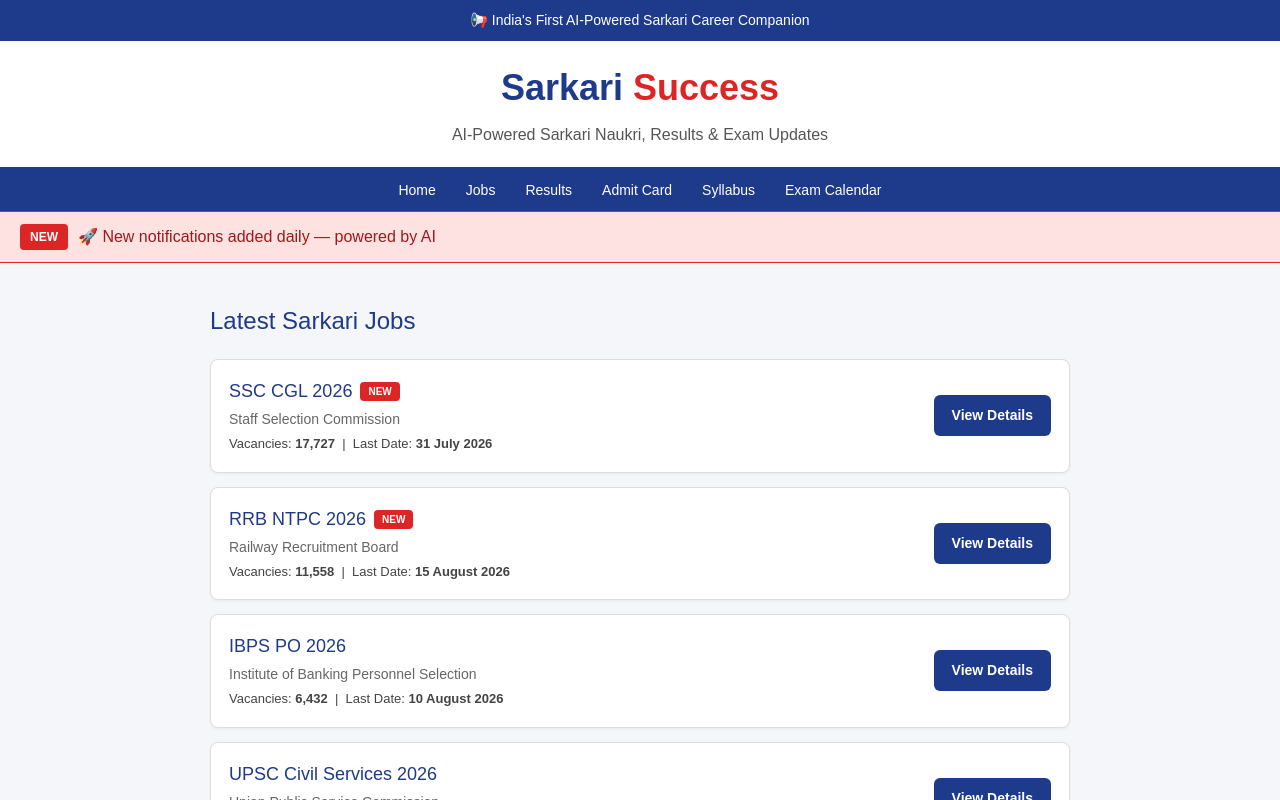
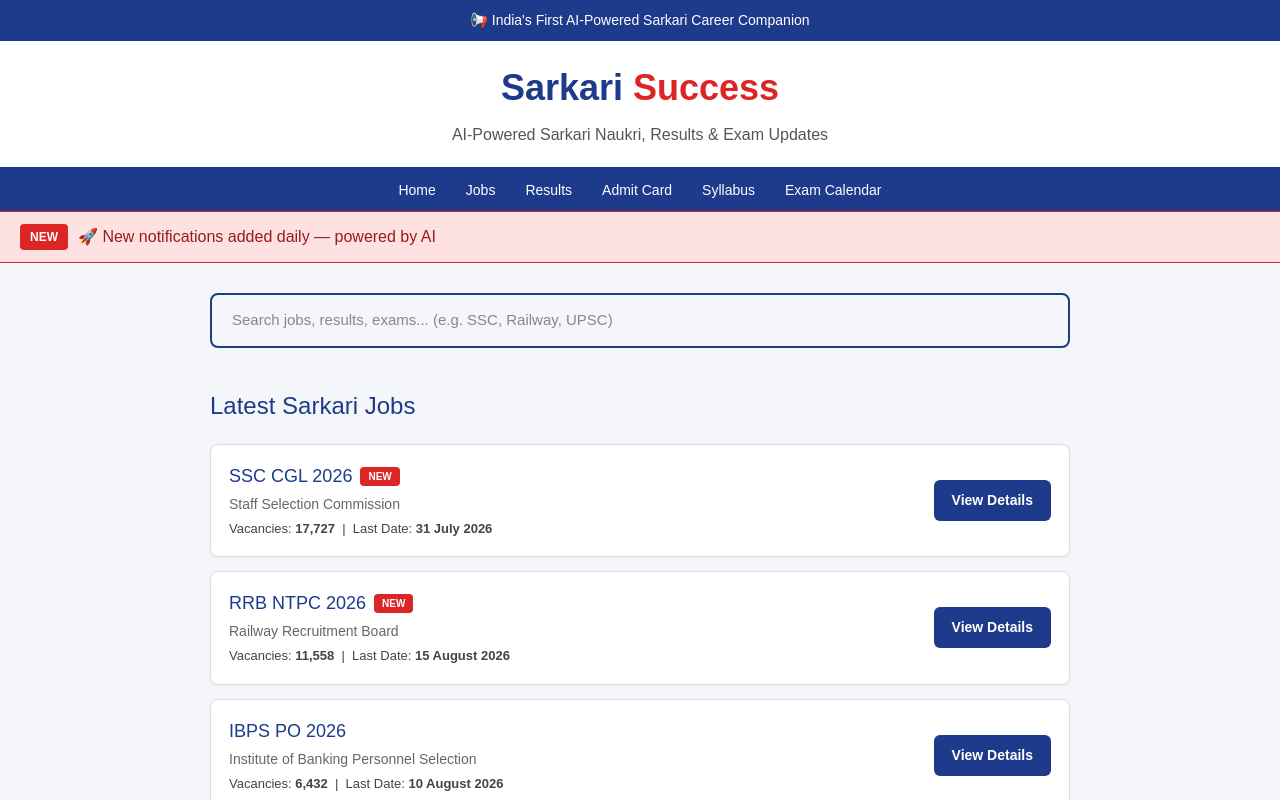
Before and after one commit to kalptaru99/sarkari-success, a Next.js app: page / in a window 1280 px wide. Shown: the top 800 px of the page. Built offline with nearby package versions, Linux system fonts and the light colour scheme.

Commit message:
add search bar with real-time filtering

```diff
--- a/src/app/page.js
+++ b/src/app/page.js
@@ -1,4 +1,8 @@
+"use client";
+import { useState } from "react";
+
 export default function Home() {
+  const [searchQuery, setSearchQuery] = useState("");
   const jobs = [
     {
       title: "SSC CGL 2026",
@@ -75,7 +79,25 @@
           🚀 New notifications added daily — powered by AI
         </span>
       </div>
-
+{/* Search Bar */}
+      <div style={{ maxWidth: '900px', margin: '30px auto 0', padding: '0 20px' }}>
+        <input
+          type="text"
+          placeholder="Search jobs, results, exams... (e.g. SSC, Railway, UPSC)"
+          value={searchQuery}
+          onChange={(e) => setSearchQuery(e.target.value)}
+          style={{
+            width: '100%',
+            padding: '14px 20px',
+            fontSize: '15px',
+            border: '2px solid #1e3a8a',
+            borderRadius: '8px',
+            outline: 'none',
+            color: '#1a1a1a',
+            boxSizing: 'border-box',
+          }}
+        />
+      </div>
       {/* Job Listings */}
       <div style={{ maxWidth: '900px', margin: '40px auto', padding: '0 20px' }}>
         <h2 style={{ fontSize: '24px', color: '#1e3a8a', marginBottom: '20px' }}>
@@ -83,7 +105,10 @@
         </h2>
 
         <div style={{ display: 'flex', flexDirection: 'column', gap: '14px' }}>
-          {jobs.map((job, index) => (
+          {jobs.filter(job =>
+            job.title.toLowerCase().includes(searchQuery.toLowerCase()) ||
+            job.org.toLowerCase().includes(searchQuery.toLowerCase())
+          ).map((job, index) => (
             <div
               key={index}
               style={{
```
